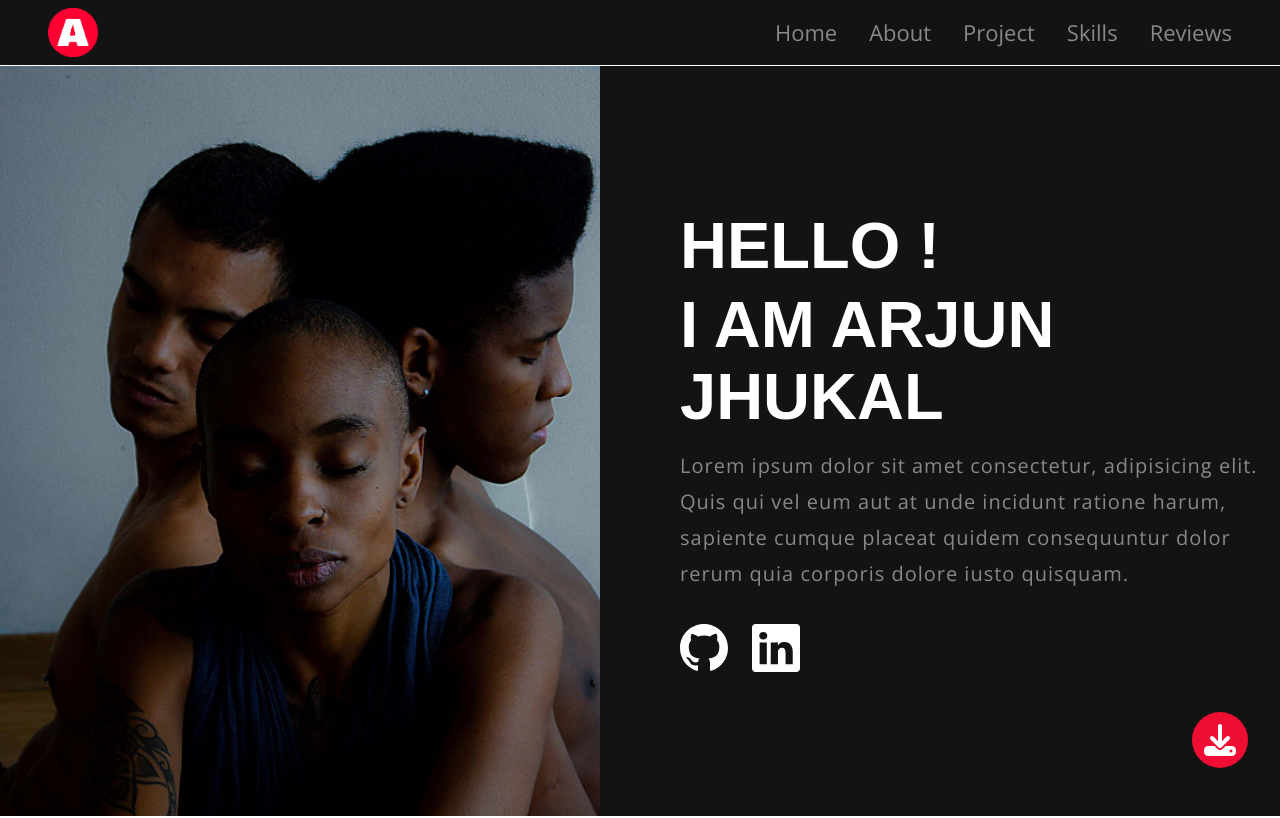
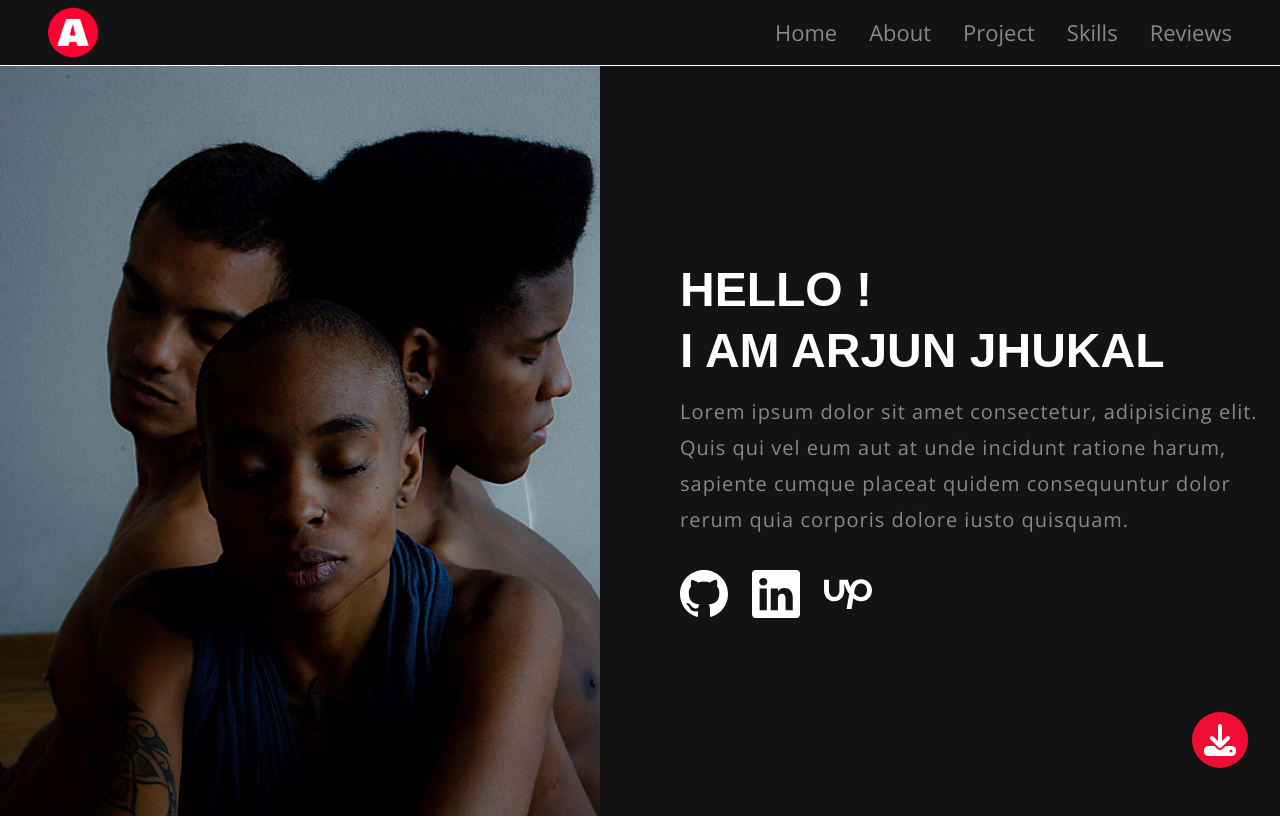
Before and after one commit to Arjun-Jhukal/arjun, a Next.js app: page / in a window 1280 px wide. Shown: the top 818 px of the page. Built offline with nearby package versions, Linux system fonts and the light colour scheme.

Commit message:
updated new icon and adjusted the contact section fonts

```diff
--- /dev/null
+++ b/src/Icons/upwork.tsx
@@ -0,0 +1,9 @@
+import React from "react";
+
+export default function UpworkIcon() {
+  return (
+    <svg xmlns="http://www.w3.org/2000/svg" viewBox="0 0 641 512">
+      <path d="M494.7 295.6c-50.3 0-83.5-38.9-92.8-53.9c11.9-95.3 46.8-125.4 92.8-125.4c45.5 0 80.9 36.4 80.9 89.7s-35.4 89.7-80.9 89.7zm0-237.8c-81.9 0-127.8 53.4-141 108.4c-14.9-28-25.9-65.5-34.5-100.3H206v141c0 51.1-23.3 89-68.8 89s-71.6-37.8-71.6-89l.5-141H.8v141c0 41.1 13.3 78.4 37.6 105.1c25 27.5 59.2 41.8 98.8 41.8c78.8 0 133.8-60.4 133.8-146.9V112.1c8.2 31.2 27.8 91.1 65.3 143.6l-35 199.4h66.4l23.1-141.3c7.6 6.3 15.7 12 24.2 17c22.2 14 47.7 21.9 73.9 22.8c0 0 4 .2 6.1 .2c81.2 0 145.9-62.9 145.9-147.8s-64.8-148.1-146-148.1z" />
+    </svg>
+  );
+}
--- a/src/app/globals.css
+++ b/src/app/globals.css
@@ -31,7 +31,7 @@ p {
 }
 
 h1 {
-  @apply text-[32px] lg:text-[65px] font-[800] text-primary uppercase leading-[1.1];
+  @apply text-[32px] lg:text-[48px] font-[800] text-primary uppercase leading-[1.1];
 }
 
 h2 {
--- a/src/components/sections/contact/index.tsx
+++ b/src/components/sections/contact/index.tsx
@@ -13,7 +13,7 @@ export default function Contact() {
         <div className="lg:grid grid-cols-2 lg:gap-12">
           <div className="col-span-1 mb-8">
             <h2 className="mb-8">Let&rsquo;s Connect</h2>
-            <p className="text-[22px] mb-8">If you ever want to make some small talk you can find me on social media </p>
+            <p className="text-[18px] mb-8">If you ever want to make some small talk you can find me on social media </p>
             <div className="flex justify-start items-center gap-6 social-links">
               <Link href={"https://github.com/Arjun-Jhukal"} className="hover:scale-105 transition-transform duration-200 ease-in" target="_blank">
                 <GithubIcon />
@@ -57,7 +57,7 @@ export default function Contact() {
                 <LocationIcon />
               </div>
               <div className="text">
-                <p className="text-[22px]">Kathmandu, Nepal</p>
+                <p className="text-[18px]">Kathmandu, Nepal</p>
               </div>
             </div>
           </div>
--- a/src/components/sections/new-banner/index.tsx
+++ b/src/components/sections/new-banner/index.tsx
@@ -4,6 +4,7 @@ import GithubIcon from "@/Icons/Github";
 import LinkedInIcon from "@/Icons/LinkedIn";
 
 import "./new-banner.scss";
+import UpworkIcon from "@/Icons/upwork";
 
 export default function NewBanner() {
   return (
@@ -31,6 +32,13 @@ export default function NewBanner() {
             >
               <LinkedInIcon />
             </Link>
+            <Link
+              href={"https://www.upwork.com/freelancers/~01203b19e827ffa79f?mp_source=share"}
+              className="hover:scale-105 transition-transform duration-200 ease-in"
+              target="_blank"
+            >
+              <UpworkIcon />
+            </Link>
           </div>
         </div>
       </div>
--- a/src/components/sections/new-banner/new-banner.scss
+++ b/src/components/sections/new-banner/new-banner.scss
@@ -1,5 +1,9 @@
 .new__banner {
   &-content {
     max-width: 800px;
+
+    svg {
+      fill: #fff !important;
+    }
   }
 }
```
Also changed, not shown: public/upwork.svg (added).
